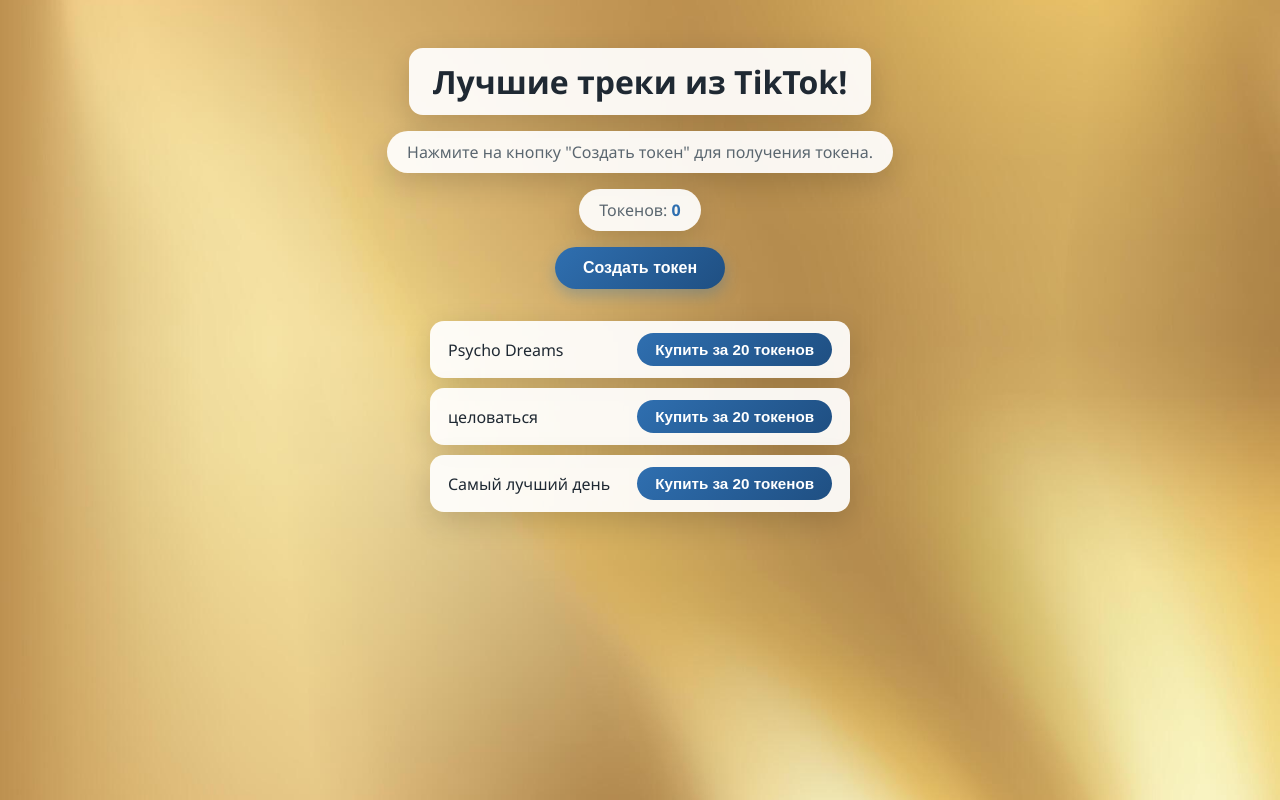
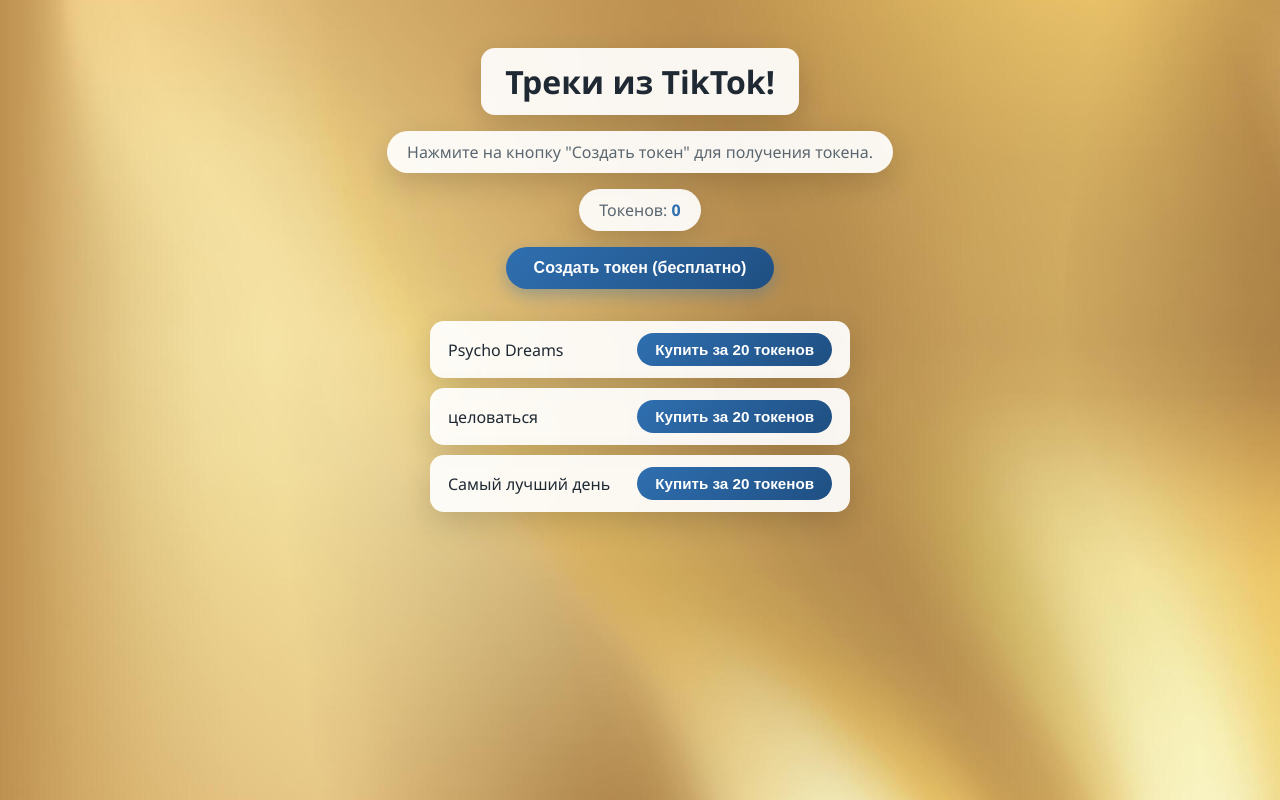
Before and after one commit to kartofel2309/main, a plain HTML site: page index.html in a window 1280 px wide. Drawn offline with Linux system fonts and the light colour scheme.

Commit message:
Update index.html

```diff
--- a/index.html
+++ b/index.html
@@ -6,10 +6,10 @@
   <link rel="stylesheet" type="text/css" href="style.css">
 </head>
 <body>
-  <h1>Лучшие треки из TikTok!</h1>
+  <h1>Треки из TikTok!</h1>
   <p>Нажмите на кнопку "Создать токен" для получения токена.</p>
   <p>Токенов: <span id="token-count">0</span></p>
-  <button id="create-token">Создать токен</button>
+  <button id="create-token">Создать токен (бесплатно) </button>
   <ul id="tasks"></ul>
   <div class="tracks">
   <div class="track-item">
```
